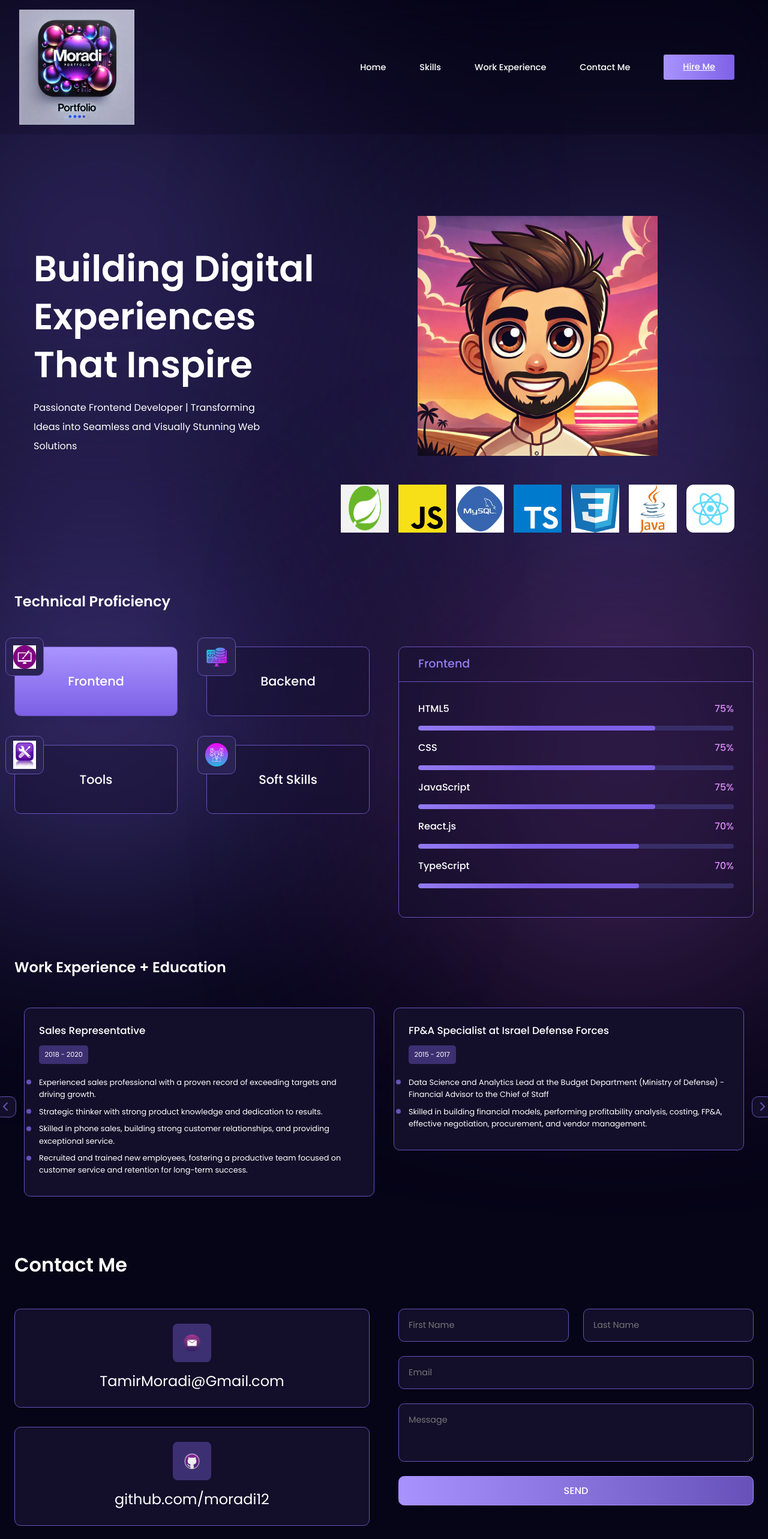
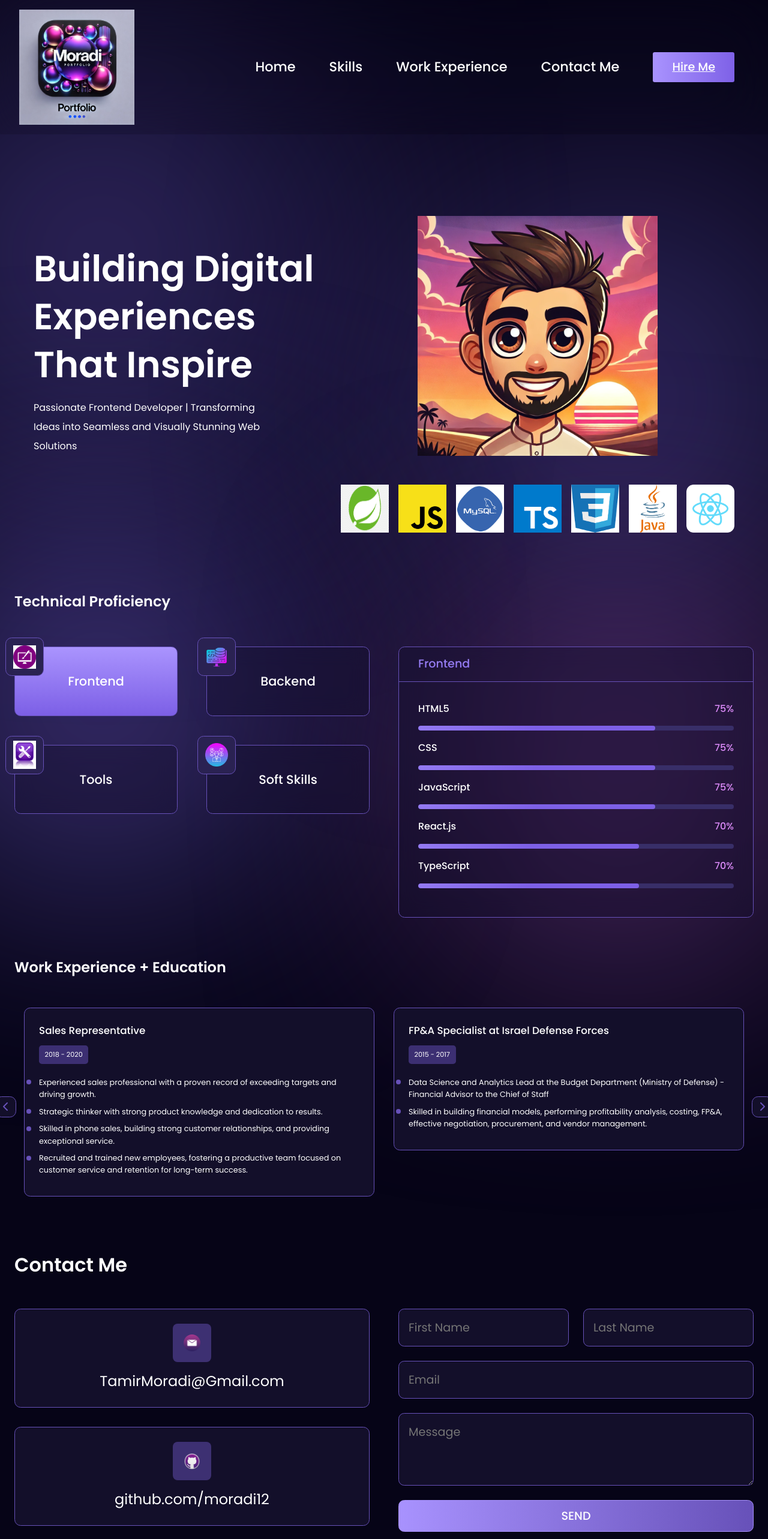
Before and after one commit to moradi12/MyPortfolio, a React (Create React App) app: page / in a window 1280 px wide. Shown: the top 2566 px of the page at 60% size. Built offline with nearby package versions, Linux system fonts and the light colour scheme.

Commit message:
Updated portfolio with recent changes

```diff
--- a/src/Components/ContactMe/ContactForm/ContactForm.css
+++ b/src/Components/ContactMe/ContactForm/ContactForm.css
@@ -18,7 +18,7 @@ form input,
 form textarea {
     flex: 1;
     width: 100%;
-    font-size: 0.9rem;
+    font-size: 1.2rem;
     color: #fff;
     background: #130f2a;
     border: 1.5px solid #6751b9;
@@ -27,7 +27,7 @@ form textarea {
 }
 
 form button {
-    font-size: 1rem;
+    font-size: 1.2rem;
     font-weight: 500;
     color: #fff;
     border: 1.5px solid #a892fe;
--- a/src/Components/Navbar/MobileNav/MobileNav.jsx
+++ b/src/Components/Navbar/MobileNav/MobileNav.jsx
@@ -9,19 +9,19 @@ const MobileNav = ({ isOpen, toggleMenu }) => {
         onClick={toggleMenu}
       >
         <div className="mobile-menu-container">
-          <img className="logo" src="./assets/images/logo.svg" alt='' />
+          <img className="logo" src="./assets/images/logo.svg" alt="Logo" />
           <ul>
             <li>
-              <a className="menu-item">Home</a>
+              <a href="#home" className="menu-item">Home</a>
             </li>
             <li>
-              <a className="menu-item">Skills</a>
+              <a href="#skills" className="menu-item">Skills</a>
             </li>
             <li>
-              <a className="menu-item">Work Experience</a>
+              <a href="#work-experience" className="menu-item">Work Experience</a>
             </li>
             <li>
-              <a className="menu-item">Contact Me</a>
+              <a href="#contact-me" className="menu-item">Contact Me</a>
             </li>
           </ul>
           <button className="contact-btn" onClick={() => { }}>
--- a/src/Components/Navbar/Navbar.css
+++ b/src/Components/Navbar/Navbar.css
@@ -34,7 +34,7 @@
 
 .menu-item {
   text-decoration: none;
-  font-size: 0.9rem;
+  font-size: 1.4rem;
   font-weight: 500;
   color: #fff;
   position: relative;
@@ -61,7 +61,7 @@
 }
 
 .contact-btn {
-  font-size: 0.9rem;
+  font-size: 1.2rem;
   font-weight: 500;
   display: flex;
   align-items: center;
```
Also changed, not shown: 2 other files (tests, documents, lock files or other folders).
